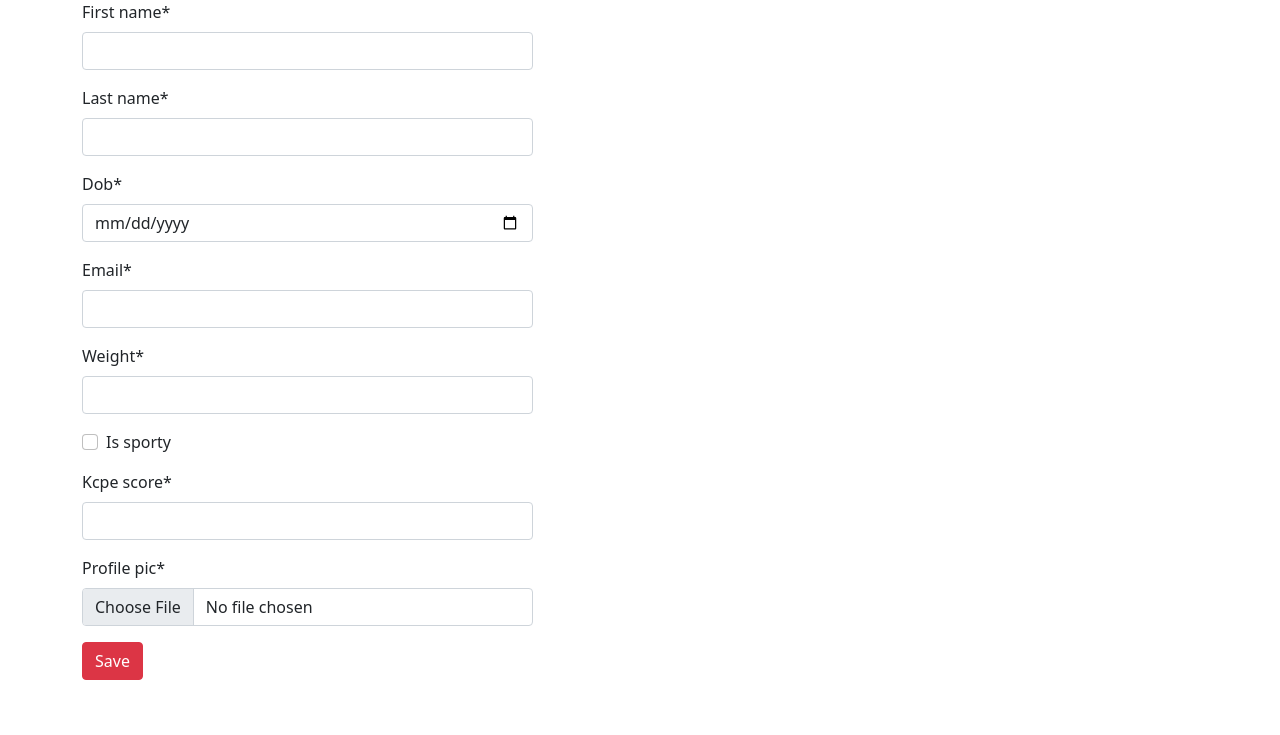
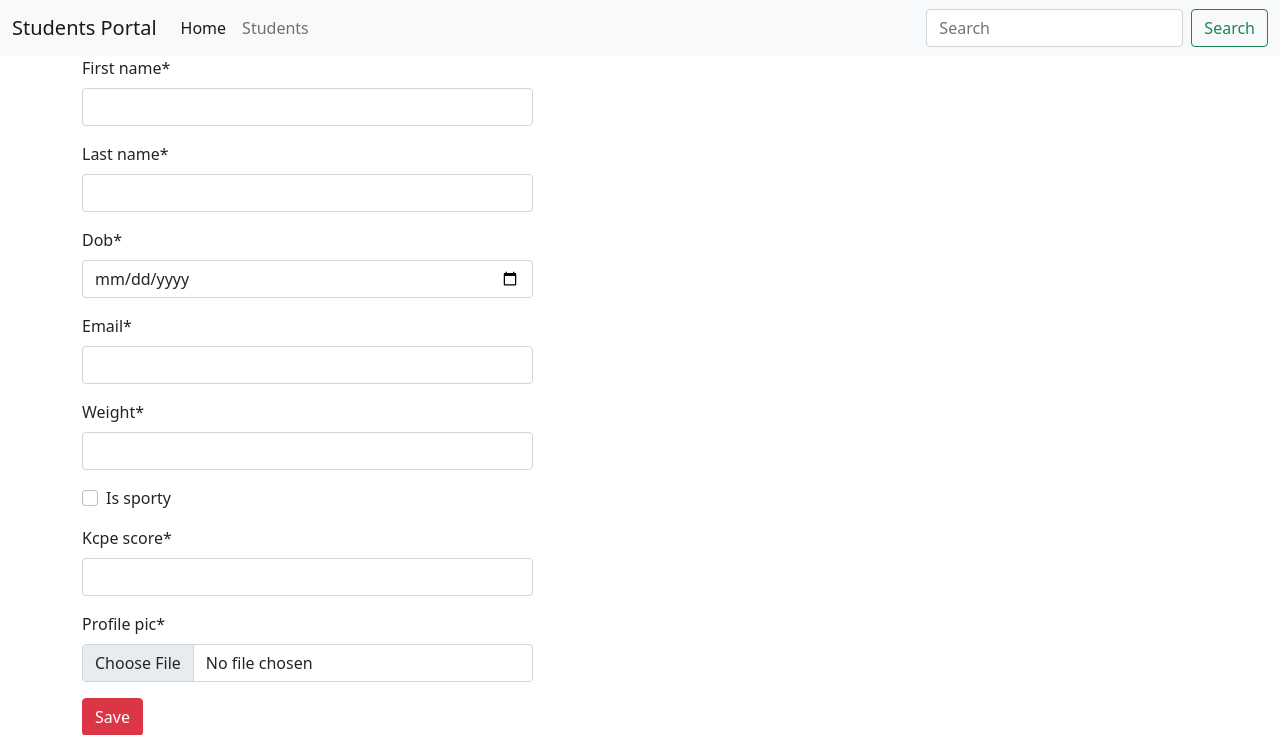
Before and after one commit to Royaltea00/Student-Forms, a Django app: page / in a window 1280 px wide. Shown: the top 735 px of the page. Run offline with Django 4.2, Linux system fonts and the light colour scheme; some libraries are stand-ins or nearby versions.

Commit message:
Added navbar and search field

```diff
--- a/main_app/models.py
+++ b/main_app/models.py
@@ -1,7 +1,16 @@
+import os.path
+import uuid
+
 from django.db import models
 
 
 # Create your models here.
+def generate_unique_name(instance, filename):
+    name = uuid.uuid4() # universally unique id
+    ext = filename.split(".")[-1]
+    full_filename = f"{name}.{ext}"
+    # full_filename = "%s.%s" %(name, ext)
+    return os.path.join("students", full_filename) # students/xyz.png
 
 class Student(models.Model):
     first_name = models.CharField(max_length=25)
@@ -11,7 +20,7 @@ class Student(models.Model):
     weight = models.DecimalField(max_digits=5, decimal_places=2)
     is_sporty = models.BooleanField(default=False)
     kcpe_score = models.IntegerField()
-    profile_pic = models.ImageField(upload_to='students',null=True)
+    profile_pic = models.ImageField(upload_to='generate_unique_name',null=True, default="students/student.png")
     created_at = models.DateTimeField(auto_now_add=True)
     updated_at = models.DateTimeField(auto_now=True)
 
--- a/main_app/views.py
+++ b/main_app/views.py
@@ -1,5 +1,6 @@
 from datetime import datetime
 
+from django.db.models import Q
 from django.shortcuts import render, redirect, get_object_or_404
 
 from main_app.app_forms import StudentForm
@@ -20,7 +21,7 @@ def students(request):
 
 
 def show_students(request):
-    # data = Student.objects.all()     # SELECT * FROM students
+    data = Student.objects.all()     # SELECT * FROM students
     # data = Student.objects.all().order_by('-kcpe_score') # lists students acc to kcpe in descending order
     # data= Student.objects.filter(first_name='Gran') # case sensitive
     # data= Student.objects.filter(first_name__startswith='Rob') # case insensitive
@@ -28,10 +29,11 @@ def show_students(request):
     # data= Student.objects.filter(first_name__icontains='Rob', last_name__icontains='sh') # AND
     # data= Student.objects.filter(first_name__icontains='Rob') | Student.objects.filter(last_name__icontains='ht') # OR
     # data = Student.objects.filter(dob__year= 2000, dob__month=12) #only those born in Dec 2000
-    today= datetime.today()
-    mon = today.month
-    day = today.day
-    data =Student.objects.filter(dob__month=mon, dob__day=day)
+
+    # today= datetime.today()
+    # mon = today.month
+    # day = today.day
+    # data =Student.objects.filter(dob__month=mon, dob__day=day)
     return render(request,'display.html', {"students": data})
 
 
@@ -45,3 +47,9 @@ def delete_student(request, student_id):
     student = get_object_or_404(Student, pk=student_id)
     student.delete()
     return redirect("show")
+
+
+def students_search(request):
+    search = request.GET["search"]
+    data = Student.objects.filter(Q(first_name__icontains=search) | Q(last_name__icontains=search) | Q(email__icontains=search))
+    return render(request,'display.html', {"students": data})
--- a/project_data/urls.py
+++ b/project_data/urls.py
@@ -24,6 +24,7 @@ from project_data import settings
 urlpatterns = [
     path('', views.students, name = "home"),
     path('show', views.show_students, name="show"),
+    path('search', views.students_search, name="search"),
     path('details/<int:id>.', views.show_details, name="details"),
     path('students/delete/<int:student_id>', views.delete_student, name="delete"),
     path('admin/', admin.site.urls),
--- /dev/null
+++ b/templates/base.html
@@ -0,0 +1,19 @@
+<!doctype html>
+<html lang="en">
+<head>
+    <meta charset="UTF-8">
+    <meta name="viewport"
+          content="width=device-width, user-scalable=no, initial-scale=1.0, maximum-scale=1.0, minimum-scale=1.0">
+    <meta http-equiv="X-UA-Compatible" content="ie=edge">
+    <title>{% block title %}{% endblock %}</title>
+    <link href="https://cdn.jsdelivr.net/npm/bootstrap@5.0.2/dist/css/bootstrap.min.css" rel="stylesheet" integrity="sha384-EVSTQN3/azprG1Anm3QDgpJLIm9Nao0Yz1ztcQTwFspd3yD65VohhpuuCOmLASjC" crossorigin="anonymous">
+</head>
+<body>
+
+
+{% block content %}
+
+{% endblock %}
+
+</body>
+</html>
--- /dev/null
+++ b/templates/navbar.html
@@ -0,0 +1,24 @@
+<nav class="navbar navbar-expand-lg navbar-light bg-light">
+  <div class="container-fluid">
+    <a class="navbar-brand" href="{% url 'home' %}">Students Portal</a>
+    <button class="navbar-toggler" type="button" data-bs-toggle="collapse" data-bs-target="#navbarTogglerDemo02" aria-controls="navbarTogglerDemo02" aria-expanded="false" aria-label="Toggle navigation">
+      <span class="navbar-toggler-icon"></span>
+    </button>
+    <div class="collapse navbar-collapse" id="navbarTogglerDemo02">
+      <ul class="navbar-nav me-auto mb-2 mb-lg-0">
+        <li class="nav-item">
+          <a class="nav-link {% if '/' == request.path %} active {% endif %}" aria-current="page" href="{% url 'home' %}">Home</a>
+        </li>
+
+        <li class="nav-item">
+          <a class="nav-link {% if 'show' in request.path %} active {% endif %}" href="{% url 'show' %}">Students</a>
+        </li>
+
+      </ul>
+      <form class="d-flex" method="get" action="{% url 'search' %}">
+        <input class="form-control me-2" name="search" type="search" placeholder="Search" aria-label="Search">
+        <button class="btn btn-outline-success" type="submit">Search</button>
+      </form>
+    </div>
+  </div>
+</nav>
--- a/templates/students.html
+++ b/templates/students.html
@@ -1,17 +1,8 @@
+{% extends 'base.html' %}
 {% load crispy_forms_filters %}
-<!doctype html>
-<html lang="en">
-<head>
-    <meta charset="UTF-8">
-    <meta name="viewport"
-          content="width=device-width, user-scalable=no, initial-scale=1.0, maximum-scale=1.0, minimum-scale=1.0">
-    <meta http-equiv="X-UA-Compatible" content="ie=edge">
-    <title>Student's Registration</title>
-    <link href="https://cdn.jsdelivr.net/npm/bootstrap@5.0.2/dist/css/bootstrap.min.css" rel="stylesheet" integrity="sha384-EVSTQN3/azprG1Anm3QDgpJLIm9Nao0Yz1ztcQTwFspd3yD65VohhpuuCOmLASjC" crossorigin="anonymous">
-</head>
-<body>
 
-
+{% block content %}
+    {% include 'navbar.html' %}
 <div class="container">
     <div class="row">
         <div class="col-sm-5">
@@ -23,6 +14,7 @@
         </div>
     </div>
 </div>
-
-</body>
-</html>
+{% endblock %}
+{% block title %}
+All Students
+{% endblock %}
```
Also changed, not shown: templates/404.html (added, +15 -0 lines), templates/details.html (+8 -14 lines), templates/display.html (+4 -15 lines), db.sqlite3, main_app/migrations/0003_alter_student_profile_pic.py (added), media/generate_unique_name/xzf.jpeg (added).
